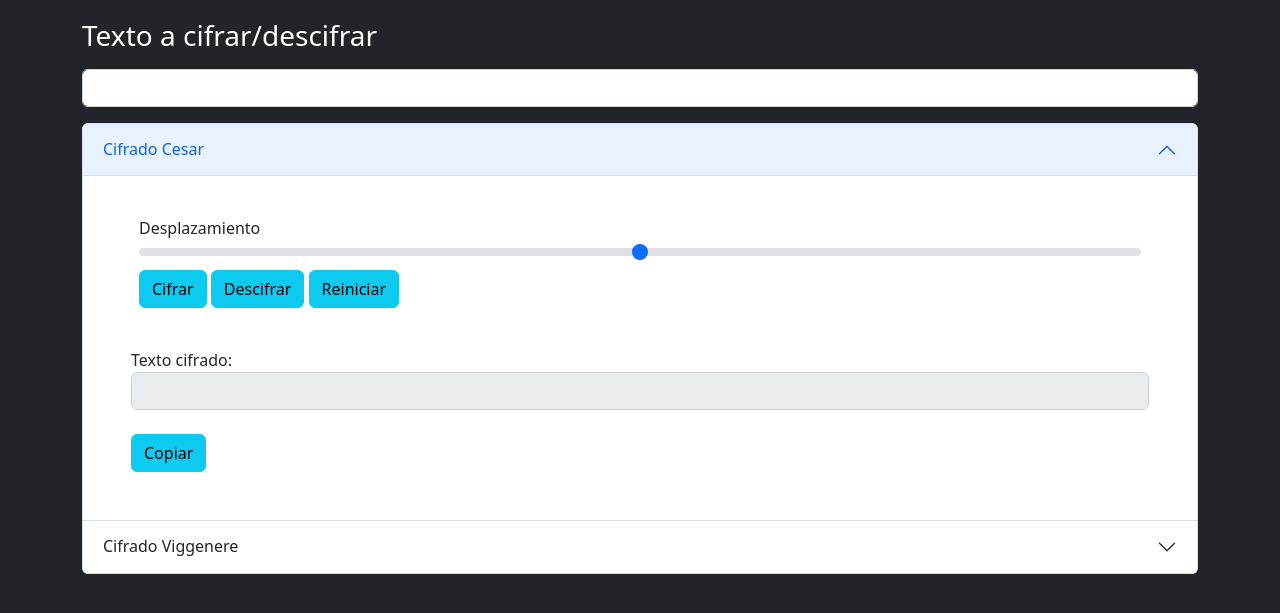
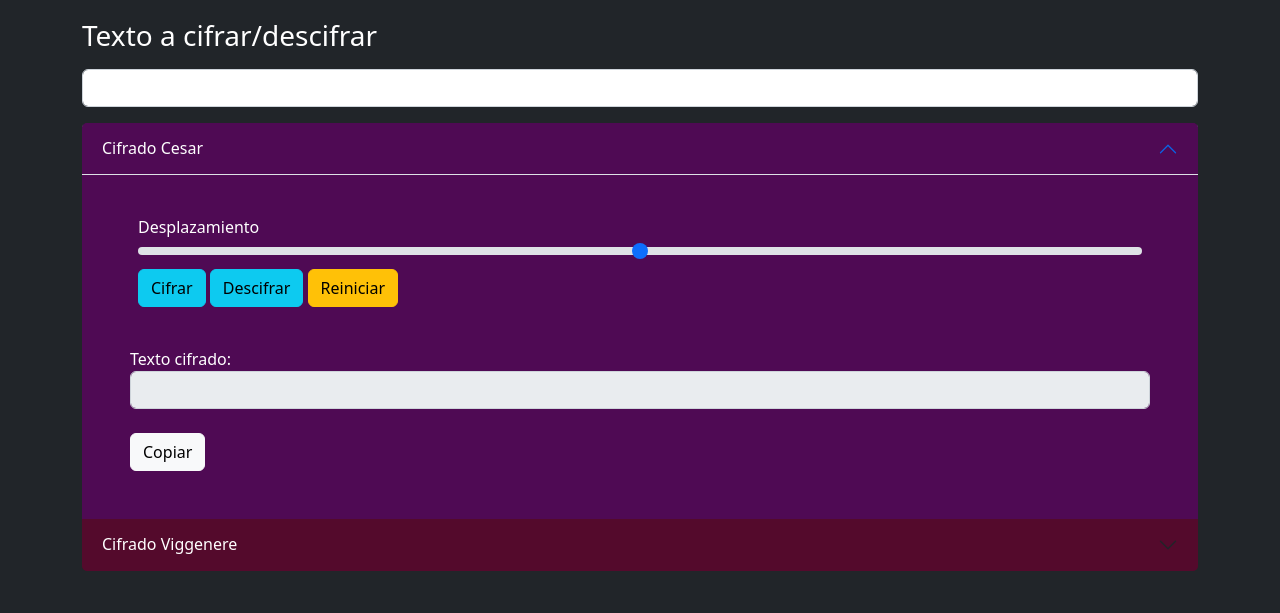
Before and after one commit to salarconr03/5IV7SWyA2024, a plain HTML site: page Cifrados_Polialfabeticos/polialfabeticos.html in a window 1280 px wide. Shown: the part 93-706 px from the top of the page. Drawn offline with nearby package versions, Linux system fonts and the light colour scheme.

Commit message:
Cifrados polialfabéticos

```diff
--- /dev/null
+++ b/Cifrados_Polialfabeticos/css/polialfabeticos.css
@@ -0,0 +1,30 @@
+.boton:hover{
+    background-color: rgb(0, 0, 0, 0.6);
+    color: white;
+}
+
+.cesar{
+    background-color: #4F0A54;
+    color: white;
+    border: #000;
+}
+
+#cesar{
+    background-color: #4F0A54;
+    color: white;
+    border: 0;
+
+}
+
+.viggenere{
+    background-color: #540A2C    ;
+    color: white;
+    border: #000;
+
+}
+
+#viggenere{
+    background-color: #540A2C;
+    color: white;
+    border: #000;
+}
--- a/Cifrados_Polialfabeticos/polialfabeticos.html
+++ b/Cifrados_Polialfabeticos/polialfabeticos.html
@@ -5,6 +5,7 @@
         <meta name="viewport" content="width=device-width, initial-scale=1.0">
         <title>Document</title>
         <link rel="stylesheet" href="https://cdn.jsdelivr.net/npm/bootstrap@5.2.3/dist/css/bootstrap.min.css" integrity="sha384-rbsA2VBKQhggwzxH7pPCaAqO46MgnOM80zW1RWuH61DGLwZJEdK2Kadq2F9CUG65" crossorigin="anonymous">
+        <link rel="stylesheet" href="css/polialfabeticos.css">
     </head>
     <body class="text-bg-dark p-3">
         <header class="container my-4"><h1>Cifrados Polialfabeticos</h1></header>
@@ -14,9 +15,9 @@
         </div>
         <div class="container">
             <div class="accordion" id="accordionExample">
-                <div class="accordion-item">
+                <div class="accordion-item cesar">
                     <h2 class="accordion-header">
-                        <button class="accordion-button" type="button" data-bs-toggle="collapse" data-bs-target="#collapseOne" aria-expanded="true" aria-controls="collapseOne">
+                        <button class="accordion-button cesar" id="cesar" type="button" data-bs-toggle="collapse" data-bs-target="#collapseOne" aria-expanded="true" aria-controls="collapseOne">
                             Cifrado Cesar
                         </button>
                     </h2>
@@ -29,12 +30,10 @@
                                         <input type="range" min="1" max="25" step="1" name="desplazamiento" id="desplazamiento" class="form-range">
                                     </div>
                                 </div>
-                                <p><input type="button" class="btn btn-info" value="Cifrar" onclick="cifrado()">
-                                <input type="button" class="btn btn-info" value="Descifrar" onclick="descifrado()">
-                                <input type="button" class="btn btn-info" value="Reiniciar" onclick="reiniciar()"></p>
+                                <p><input type="button" class="btn btn-info boton" value="Cifrar" onclick="cifrado()">
+                                <input type="button" class="btn btn-info boton" value="Descifrar" onclick="descifrado()">
+                                <input type="button" class="btn btn-warning boton" value="Reiniciar" onclick="reiniciar()"></p>
                             </div>
-
-
                             <div class="row m-3">
                                 <div class="col-md-12">
                                     <div class="form-group">
@@ -42,15 +41,15 @@
                                         <input type="text"  name="cifrado" id="cifrado" class="form-control" disabled>
                                     </div>
                                     <br>
-                                    <p><input type="button" class="btn btn-info" value="Copiar" onclick="colocar()"></p>
+                                    <p><input type="button" class="btn btn-light boton" value="Copiar" onclick="colocar()"></p>
                                 </div>
                             </div>
                         </div>
                     </div>
                 </div>
-                <div class="accordion-item">
+                <div class="accordion-item viggenere">
                     <h2 class="accordion-header">
-                        <button class="accordion-button collapsed" type="button" data-bs-toggle="collapse" data-bs-target="#collapseTwo" aria-expanded="false" aria-controls="collapseTwo">
+                        <button class="accordion-button collapsed" id="viggenere" type="button" data-bs-toggle="collapse" data-bs-target="#collapseTwo" aria-expanded="false" aria-controls="collapseTwo">
                             Cifrado Viggenere
                         </button>
                     </h2>
@@ -60,12 +59,12 @@
                                 <div class="center-block">
                                     <article class="datos">
                                         <p> <h3> Por favor ingresa la clave secreta:</h3></p>                                        <p><input type="text" name="posicionamiento" class="form-control" id="txtClave" onpaste="return false;" ondrop="return false;"></p>
-                                        <p><input type="button" class="btn btn-info" value="Cifrar" onclick="longitudCifrar()">
-                                            <input type="button" class="btn btn-info" value="Descifrar" onclick="longitudDescifrar()">
-                                            <input type="button" class="btn btn-info" value="Reiniciar" onclick="reiniciar()"></p>
+                                        <p><input type="button" class="btn btn-info boton" value="Cifrar" onclick="longitudCifrar()">
+                                            <input type="button" class="btn btn-info boton" value="Descifrar" onclick="longitudDescifrar()">
+                                            <input type="button" class="btn btn-warning boton" value="Reiniciar" onclick="reiniciar()"></p>
                                         <textarea id="res" onpaste="return false;" class="form-control" ondrop="return false;" disabled></textarea>
                                         <br>
-                                        <p><input type="button" class="btn btn-info" value="Copiar" onclick="colocar()"></p>
+                                        <p><input type="button" class="btn btn-light boton" value="Copiar" onclick="colocar()"></p>
                                     </article>
                                 </div>
                             </div>
```
